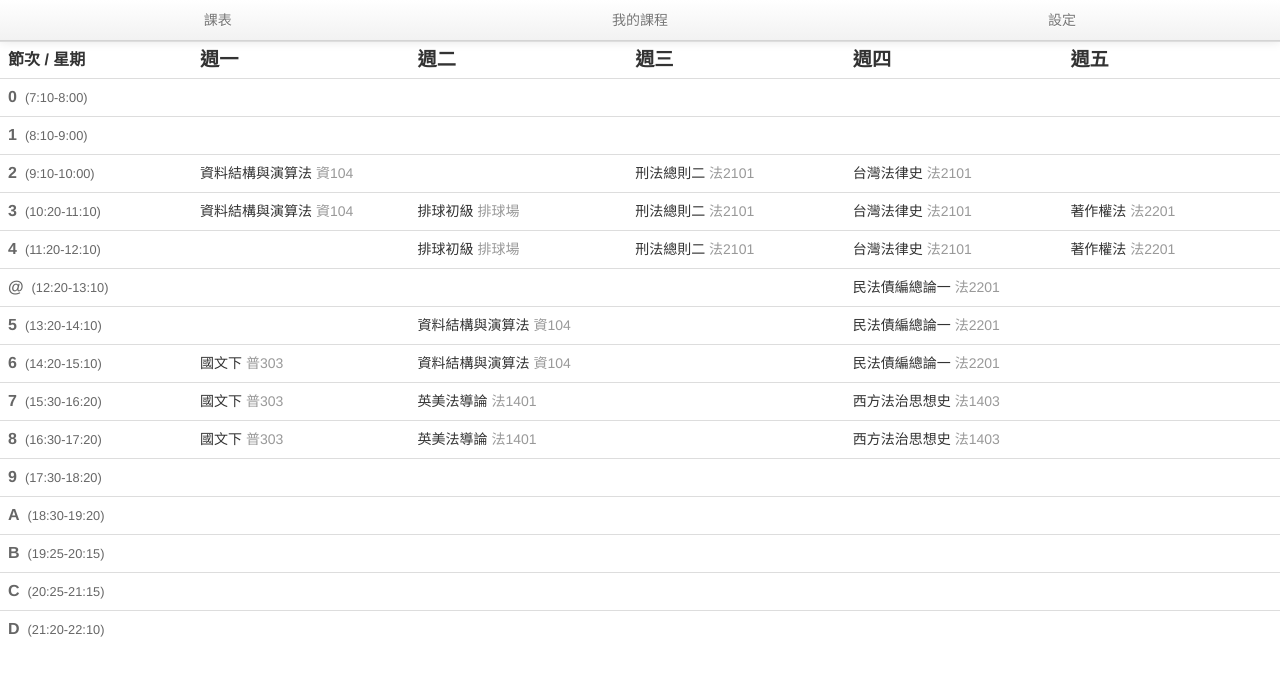
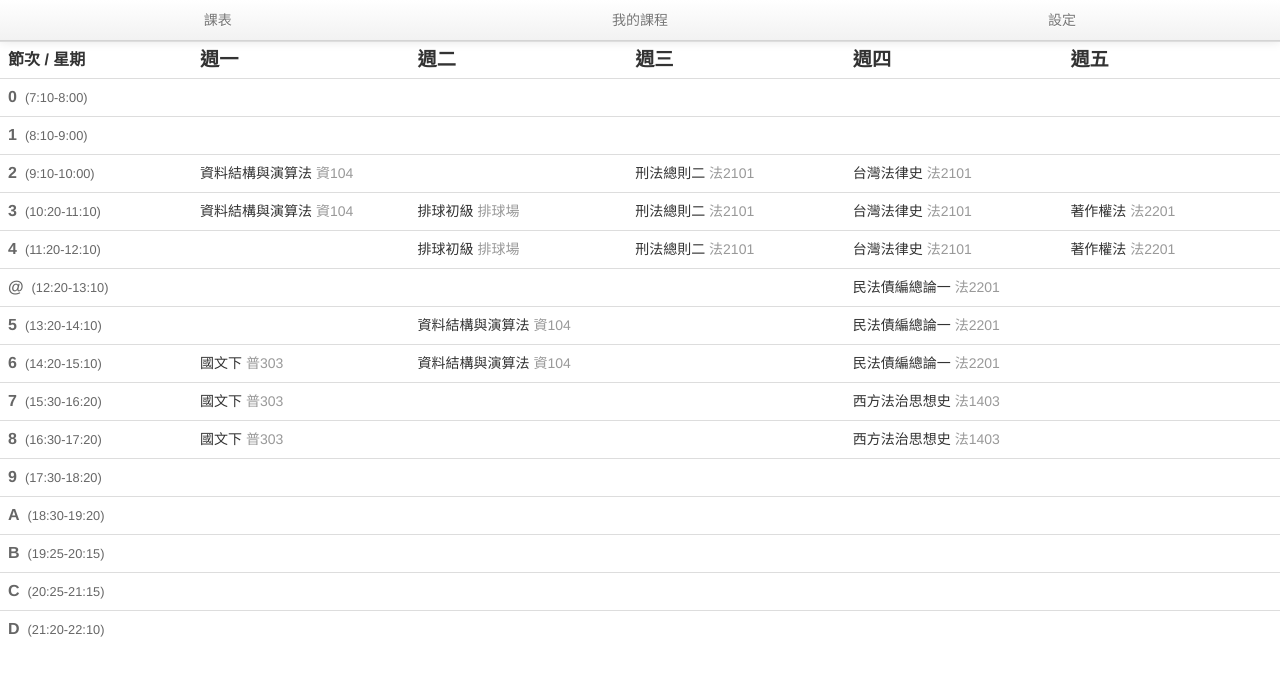
Before and after one commit to rschiang/coursetable, a plain HTML site: page index.html in a window 1280 px wide. Drawn offline with Linux system fonts and the light colour scheme.

Commit message:
Update# New course table

```diff
--- a/index.html
+++ b/index.html
@@ -151,7 +151,7 @@
 		<tr>
 			<td><b>7</b>(15:30-16:20)</td>
 			<td>國文下 <span class="muted">普303</span></td>
-			<td>英美法導論 <span class="muted">法1401</span></td>
+			<td></td>
 			<td></td>
 			<td>西方法治思想史 <span class="muted">法1403</span></td>
 			<td></td>
@@ -159,7 +159,7 @@
 		<tr>
 			<td><b>8</b>(16:30-17:20)</td>
 			<td>國文下 <span class="muted">普303</span></td>
-			<td>英美法導論 <span class="muted">法1401</span></td>
+			<td></td>
 			<td></td>
 			<td>西方法治思想史 <span class="muted">法1403</span></td>
 			<td></td>
```
